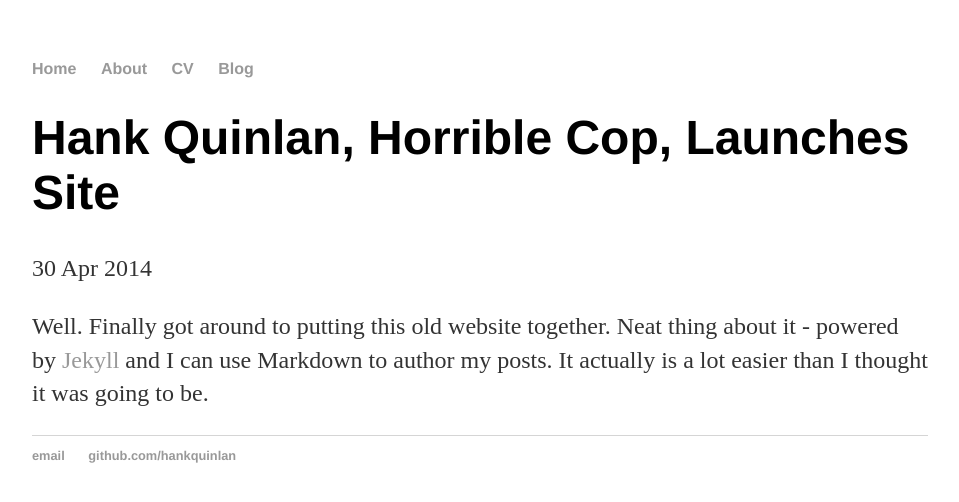
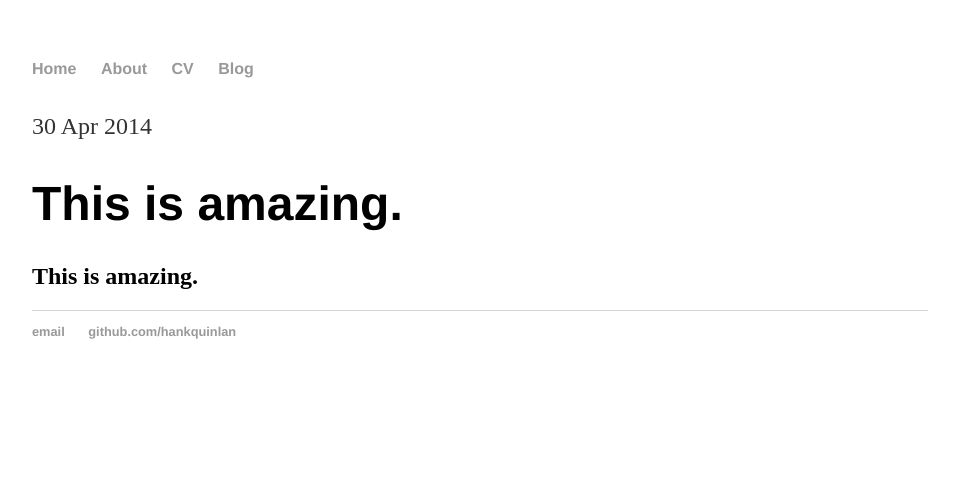
Before and after one commit to neonflux56/neonflux56.github.io, a Jekyll site: the page built from _posts/2014-04-30-hank-quinlan-site-launched.md, in a window 1280 px wide. Shown: the top 502 px of the page, without its empty margins (160-1119 px from the left). Built offline with Jekyll 4.4.1, drawn with Linux system fonts in a browser that asks for light colours.

Commit message:
Update 2014-04-30-hank-quinlan-site-launched.md

```diff
--- a/_posts/2014-04-30-hank-quinlan-site-launched.md
+++ b/_posts/2014-04-30-hank-quinlan-site-launched.md
@@ -1,7 +1,12 @@
 ---
 layout: post
-title: "Hank Quinlan, Horrible Cop, Launches Site"
+title: ""
 date: 2014-04-30
 ---
 
-Well. Finally got around to putting this old website together. Neat thing about it - powered by [Jekyll](http://jekyllrb.com) and I can use Markdown to author my posts. It actually is a lot easier than I thought it was going to be.
+
+# This is amazing.
+
+
+
+## This is amazing.
```
